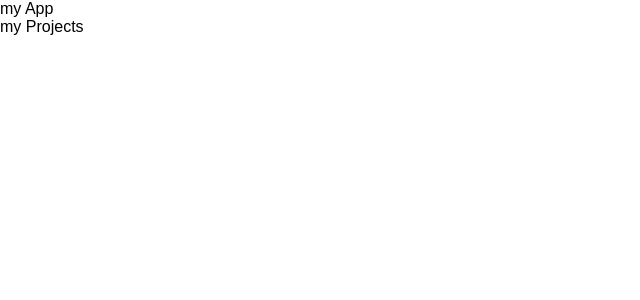
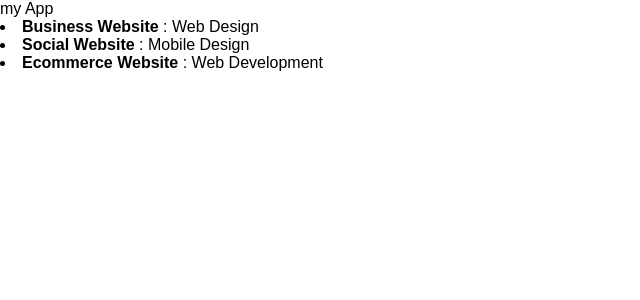
Before and after one commit to alaj6625/react_app, a React (Create React App) app in the folder projectmanager/: page / in a window 1280 px wide. Shown: the top 300 px of the page, without its empty margins (0-640 px from the left). Built offline with nearby package versions, Linux system fonts and the light colour scheme.

Commit message:
Moved array to commponentWillMount

```diff
--- a/projectmanager/src/App.js
+++ b/projectmanager/src/App.js
@@ -6,7 +6,13 @@
    constructor(){
      super();
     this.state = {
-      projects:[
+      projects:[]
+
+    }
+  }
+
+  componentWillMount() {
+    this.setState({projects:[
         {
           title: 'Business Website',
           category: 'Web Design'
@@ -20,7 +26,7 @@
           category: 'Web Development'
         }
       ]
-    }
+    })
   }
   render() {
     return (
--- a/projectmanager/src/Components/ProjectItem.js
+++ b/projectmanager/src/Components/ProjectItem.js
@@ -8,9 +8,8 @@
     console.log(this.props);
     return (
       <li className="Projects">
-        my Projects
-
-      <li>
+        <strong>{this.props.project.title}</strong> : {this.props.project.category}
+      </li>
     );
   }
 }
--- a/projectmanager/src/Components/Projects.js
+++ b/projectmanager/src/Components/Projects.js
@@ -1,16 +1,24 @@
 import React, { Component } from 'react';
 
-
+import ProjectItem from './ProjectItem';
 
 class Projects extends Component {
+  render() {
+    let projectItems;
+    if (this.props.projects){
+       projectItems = this.props.projects.map(project=>{
+       //console.log(project)
+       return (
+         <ProjectItem key={project.title} project={project} />
+       );
+    });
+  }
 
-  render() {
-    console.log(this.props);
-    return (
-      <div className="Projects">
-        my Projects
-        {this.props.test}
-      </div>
+  // console.log(this.props);
+  return (
+    <div className="Projects">
+       {projectItems}
+    </div>
     );
   }
 }
```
